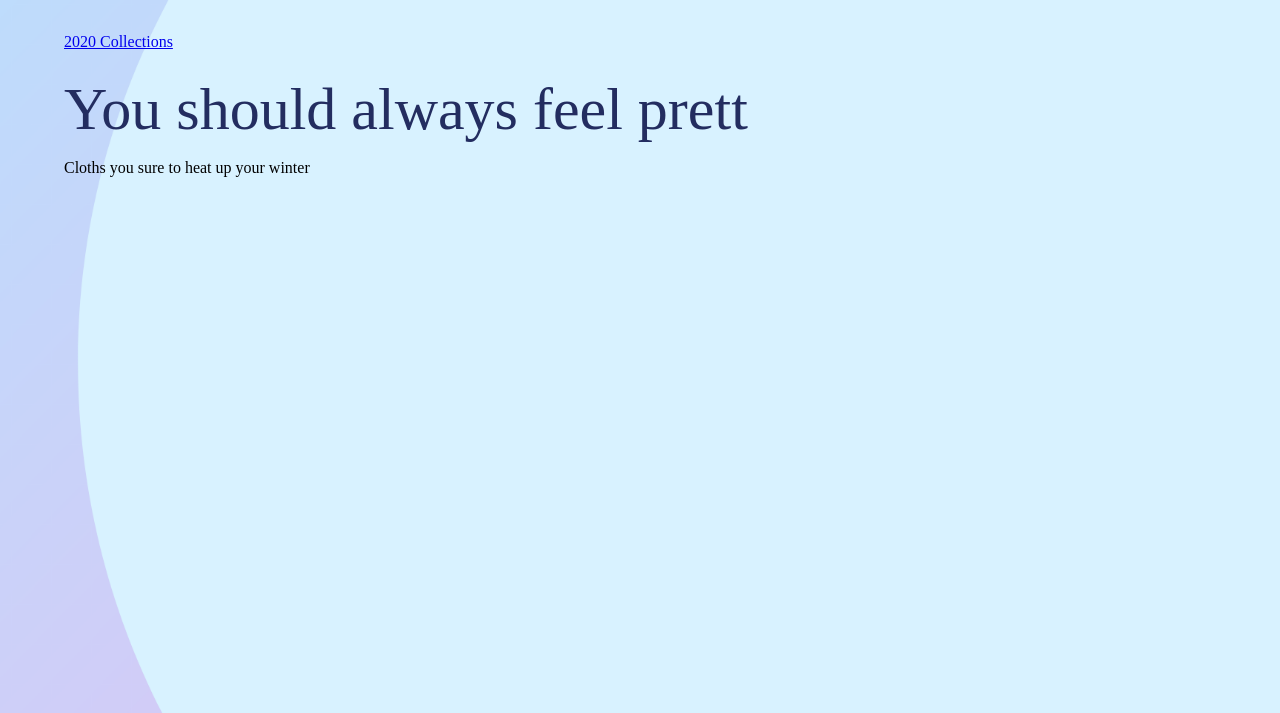
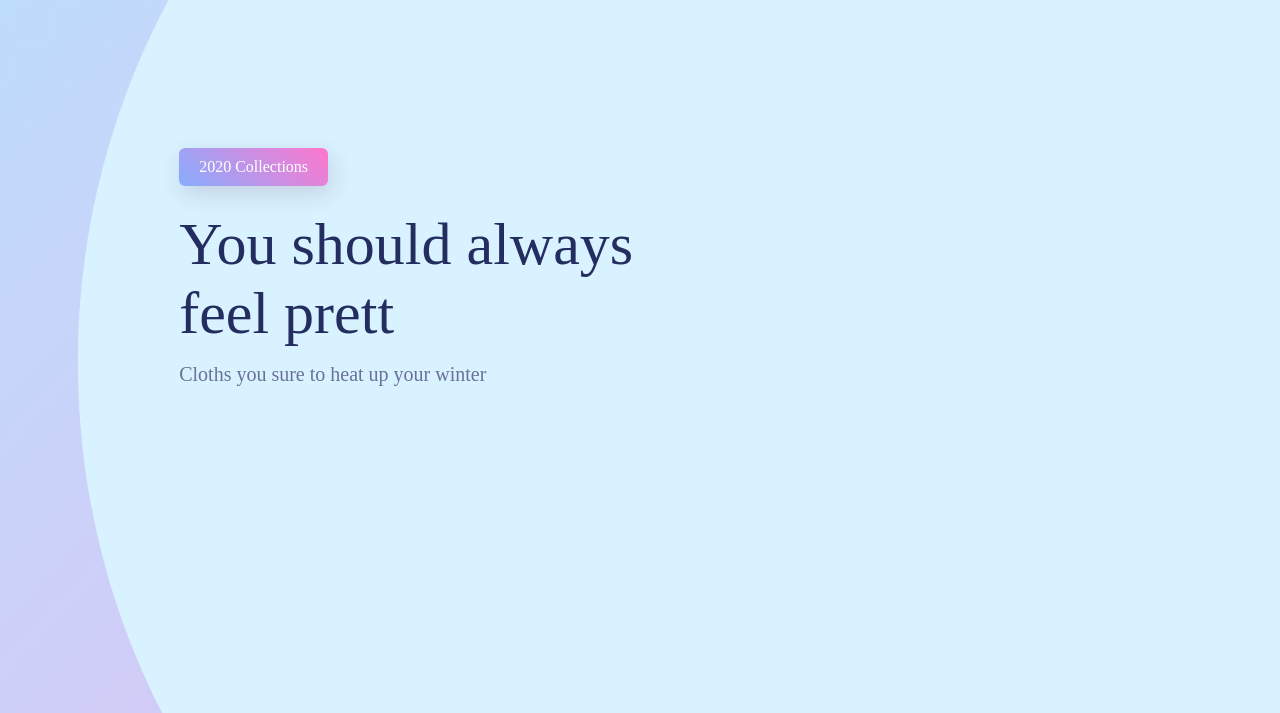
Before and after one commit to Viza-Solutions/Fashion-Landing-Page, a plain HTML site: page index.html in a window 1280 px wide. Shown: the part 87-800 px from the top of the page. Drawn offline with Linux system fonts and the light colour scheme.

Commit message:
css on the link to make it a button

```diff
--- a/assets/css/styles.css
+++ b/assets/css/styles.css
@@ -56,3 +56,24 @@ nav ul li a {
     margin-bottom: 15px;
     color: #232d60;
 }
+
+.content p {
+    font-size: 20px;
+    color: #6a7199;
+}
+
+.content {
+    margin-left: 10%;
+    margin-top: 10%;
+}
+
+.content .btn {
+    display: inline-block;
+    background: linear-gradient(45deg, #87adfe, #ff77cd);
+    border-radius: 6px;
+    padding: 10px 20px;
+    box-sizing: border-box;
+    text-decoration: none;
+    color: #fff;
+    box-shadow: 3px 8px 22px rgba(94, 28, 68, 0.15);
+}
--- a/index.html
+++ b/index.html
@@ -27,8 +27,8 @@
 
     <!-- content -->
     <div class="content">
-        <a href="http://">2020 Collections</a>
-        <h1>You should always feel prett</h1>
+        <a class="btn" href="http://">2020 Collections</a>
+        <h1>You should always <br>feel prett</h1>
         <p>Cloths you sure to heat up your winter</p>
 
     </div>
```
